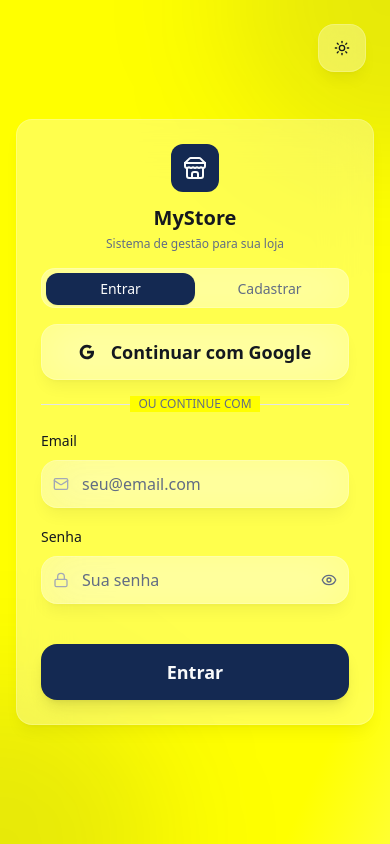
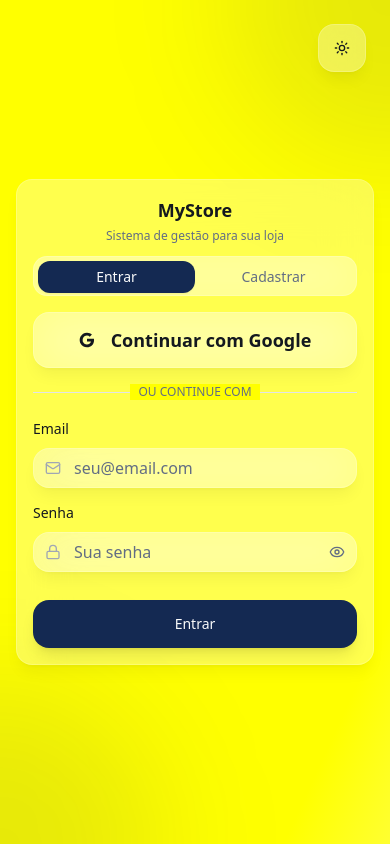
Before and after one commit to Panooh-code/mystore-pagaya, a React (Vite) app: page /auth in a window 390 px wide. Built offline with nearby package versions, Linux system fonts and the light colour scheme.

Commit message:
Refactor auth page layout
Remove logo, reduce spacing and form height for better mobile experience. Add Megafoto as super admin for testing.

```diff
--- a/src/components/auth/EmailPasswordForm.tsx
+++ b/src/components/auth/EmailPasswordForm.tsx
@@ -66,7 +66,7 @@ export const EmailPasswordForm = ({ type }: EmailPasswordFormProps) => {
       transition={{ duration: 0.3 }}
     >
       <Form {...form}>
-        <form onSubmit={form.handleSubmit(onSubmit)} className="space-y-4">
+        <form onSubmit={form.handleSubmit(onSubmit)} className="space-y-3">
           {type === 'signup' && (
             <FormField
               control={form.control}
@@ -77,9 +77,9 @@ export const EmailPasswordForm = ({ type }: EmailPasswordFormProps) => {
                   <FormControl>
                     <div className="relative">
                       <User className="absolute left-3 top-1/2 transform -translate-y-1/2 text-muted-foreground w-4 h-4" />
-                      <Input
+                       <Input
                         placeholder="Seu nome completo"
-                        className="pl-10 glass-card border-border/50 focus:border-ring h-12"
+                        className="pl-10 glass-card border-border/50 focus:border-ring h-10"
                         {...field}
                       />
                     </div>
@@ -102,7 +102,7 @@ export const EmailPasswordForm = ({ type }: EmailPasswordFormProps) => {
                     <Input
                       type="email"
                       placeholder="seu@email.com"
-                      className="pl-10 glass-card border-border/50 focus:border-ring h-12"
+                      className="pl-10 glass-card border-border/50 focus:border-ring h-10"
                       {...field}
                     />
                   </div>
@@ -120,8 +120,8 @@ export const EmailPasswordForm = ({ type }: EmailPasswordFormProps) => {
                 <FormLabel className="text-sm font-medium">Senha</FormLabel>
                 <FormControl>
                   <PasswordInput
-                    placeholder={type === 'login' ? 'Sua senha' : 'Crie uma senha forte'}
-                    className="glass-card border-border/50 focus:border-ring h-12"
+                    placeholder={type === 'login' ? 'Sua senha' : 'Crie uma senha'}
+                    className="glass-card border-border/50 focus:border-ring h-10"
                     {...field}
                   />
                 </FormControl>
@@ -136,9 +136,9 @@ export const EmailPasswordForm = ({ type }: EmailPasswordFormProps) => {
           >
             <Button
               type="submit"
-              size="lg"
+              size="default"
               disabled={loading}
-              className="w-full button-large mt-6"
+              className="w-full mt-4"
             >
               {loading && <Loader2 className="w-4 h-4 animate-spin mr-2" />}
               {loading
--- a/src/pages/Auth.tsx
+++ b/src/pages/Auth.tsx
@@ -50,19 +50,10 @@ const Auth = () => {
         transition={{ duration: 0.5 }}
         className="w-full max-w-md relative z-10"
       >
-        <div className="glass-card p-6 space-y-4">
+        <div className="glass-card p-4 space-y-3">
           {/* Header */}
-          <div className="text-center space-y-1">
-            <motion.div
-              initial={{ scale: 0.5, opacity: 0 }}
-              animate={{ scale: 1, opacity: 1 }}
-              transition={{ delay: 0.2 }}
-              className="w-12 h-12 bg-primary rounded-xl flex items-center justify-center mx-auto mb-3"
-            >
-              <Store className="w-6 h-6 text-primary-foreground" />
-            </motion.div>
-
-            <h1 className="text-xl font-bold text-foreground">MyStore</h1>
+          <div className="text-center space-y-1 mb-2">
+            <h1 className="text-lg font-bold text-foreground">MyStore</h1>
             <p className="text-muted-foreground text-xs">
               Sistema de gestão para sua loja
             </p>
```
